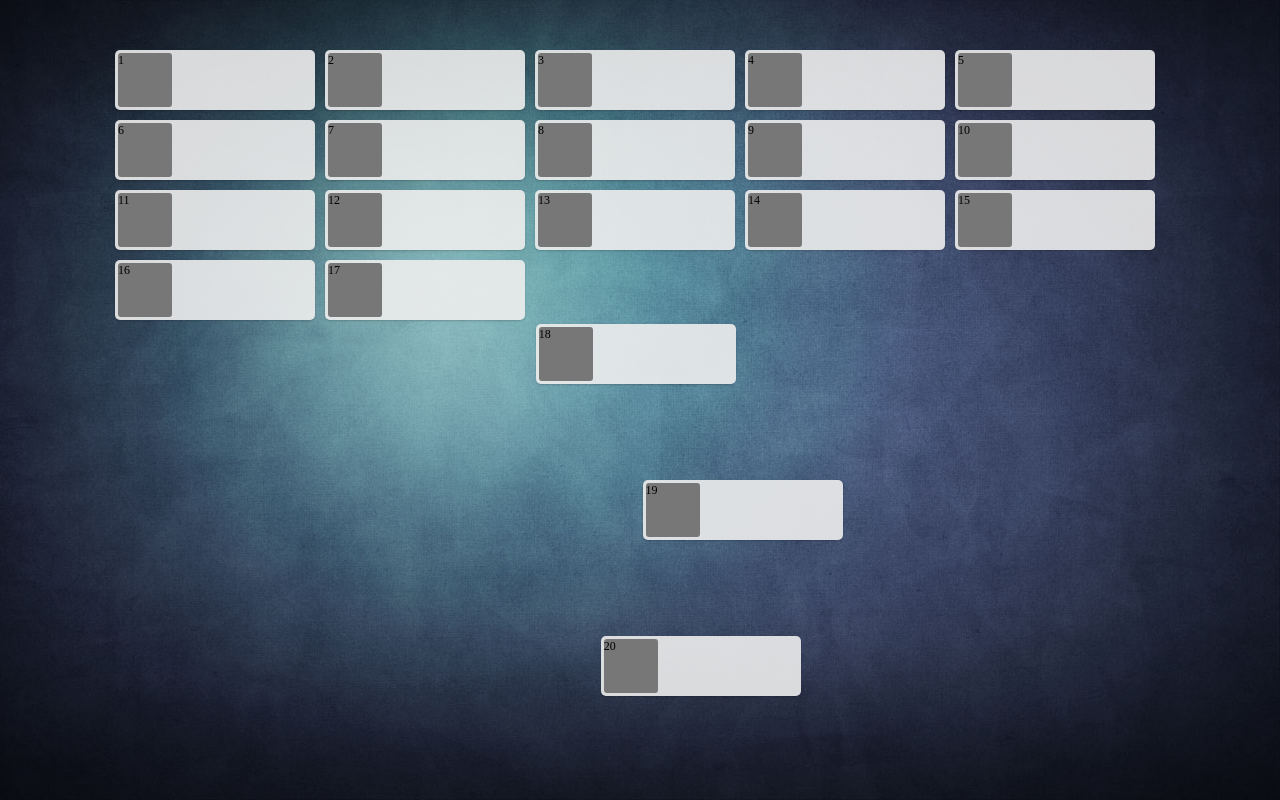
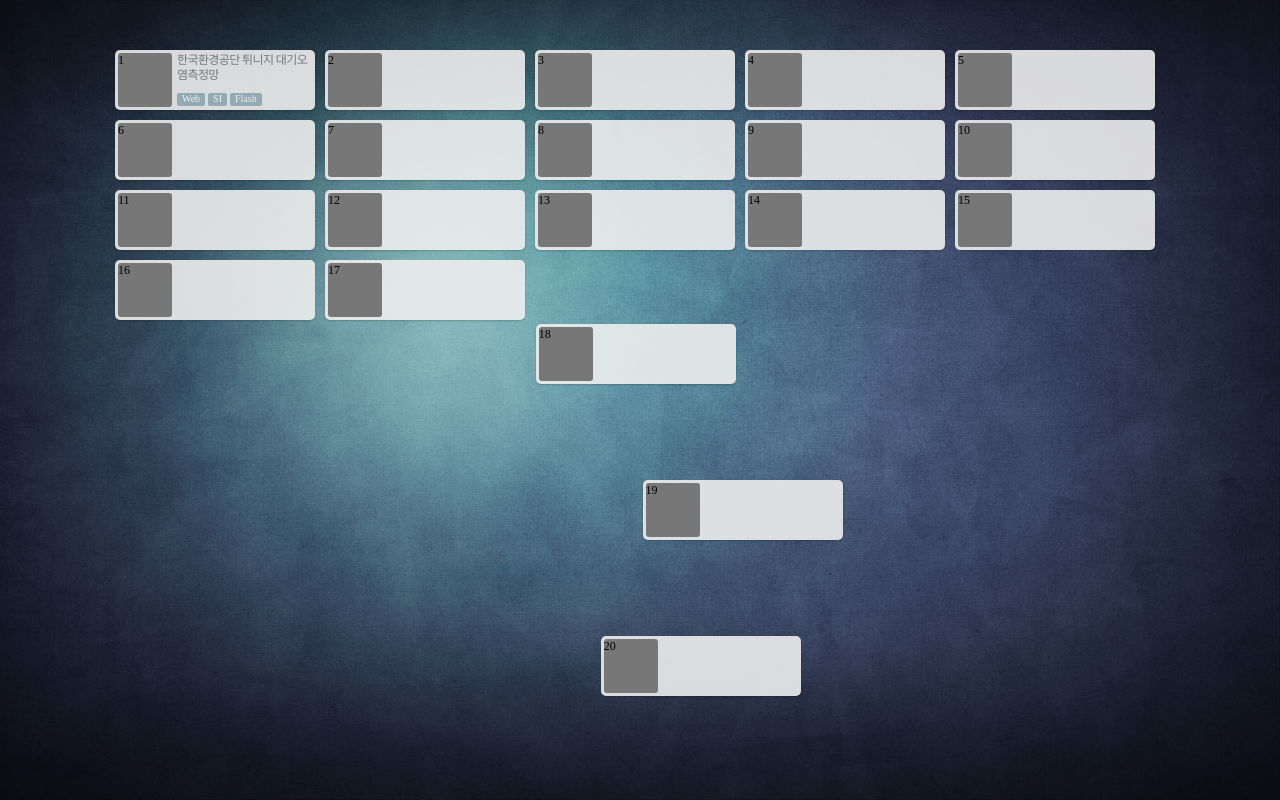
Before and after one commit to cuebrick/thiscript-my-works, a plain HTML site: page index.html in a window 1280 px wide. Drawn offline with Linux system fonts and the light colour scheme.

Commit message:
Set item CSS style

```diff
--- a/css/style.css
+++ b/css/style.css
@@ -6,6 +6,12 @@ body{
 	background-color: #333;
 	overflow: hidden;
 	font-size: 12px;
+}
+*{
+	box-sizing: border-box;
+}
+h1, h2, h3, p{
+	margin: 0;
 }
 #stage{
 	height: 100%;
@@ -25,6 +31,7 @@ body{
 	cursor: default;
 	box-shadow: 0 1px 2px rgba(0,0,0,0.2);
 	transition: box-shadow 0.5s;
+	padding: 3px;
 }
 #stage .item:active{
 	box-shadow: 0 4px 6px rgba(0,0,0,0.1), 0 0 2px rgba(0,0,0,0.3);
@@ -37,5 +44,37 @@ body{
 	height: 54px;
 	background-color: #777777;
 	border-radius: 3px;
-	margin: 3px;
+	float: left;
 }
+
+.item > h3 {
+	float: right;
+	width: 135px;
+	height: 30px;
+	line-height: 15px;
+	font-size: 12px;
+	font-weight: 100;
+	color: #777777;
+	letter-spacing: -0.05em;
+	margin-bottom: 9px;
+	overflow: hidden;
+	text-overflow: ellipsis;
+	display: -webkit-box;
+	-webkit-line-clamp: 2;
+	-webkit-box-orient: vertical;
+}
+
+.item > .tags{
+	float: right;
+	width: 135px;
+	height: 15px;
+	padding: 0;
+	line-height: 12px;
+}
+.item > .tags > span{
+	color: #eee;
+	background-color: #92aab4;
+	border-radius: 2px;
+	padding: 0 5px 2px 5px;
+	font-size: 10px;
+}
--- a/index.html
+++ b/index.html
@@ -3,7 +3,7 @@
 <head>
 	<meta charset="UTF-8">
 	<meta name="viewport" content="width=device-width">
-	<title>Test</title>
+	<title>ThiScript</title>
 	<link rel="stylesheet" href="css/style.css">
 </head>
 <body>
@@ -11,6 +11,12 @@
 <div id="stage">
 	<div class="item">
 		<div class="thumb">1</div>
+		<h3>한국환경공단 튀니지 대기오염측정망</h3>
+		<div class="tags">
+			<span>Web</span>
+			<span>SI</span>
+			<span>Flash</span>
+		</div>
 	</div>
 	<div class="item">
 		<div class="thumb">2</div>
```
